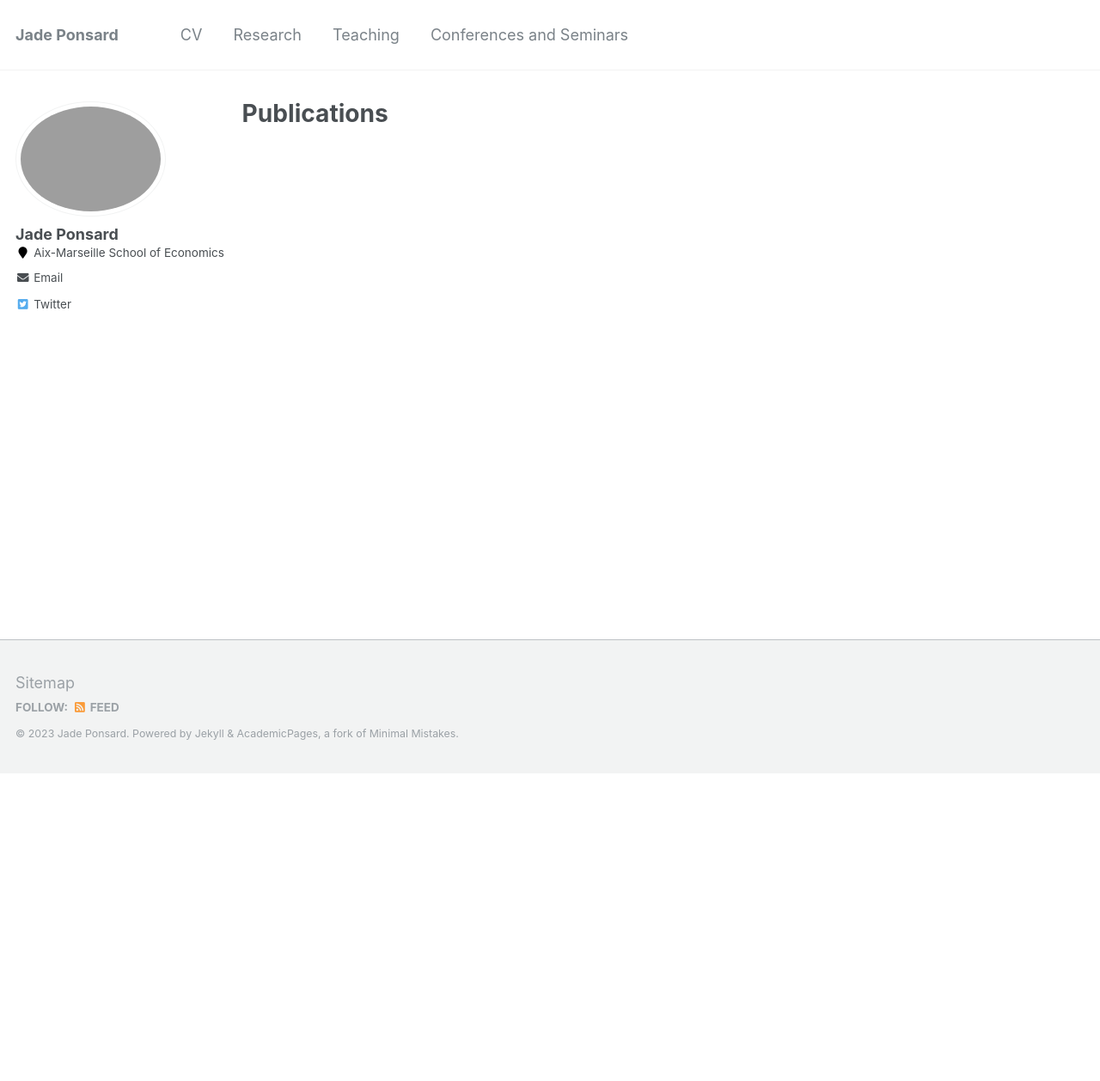
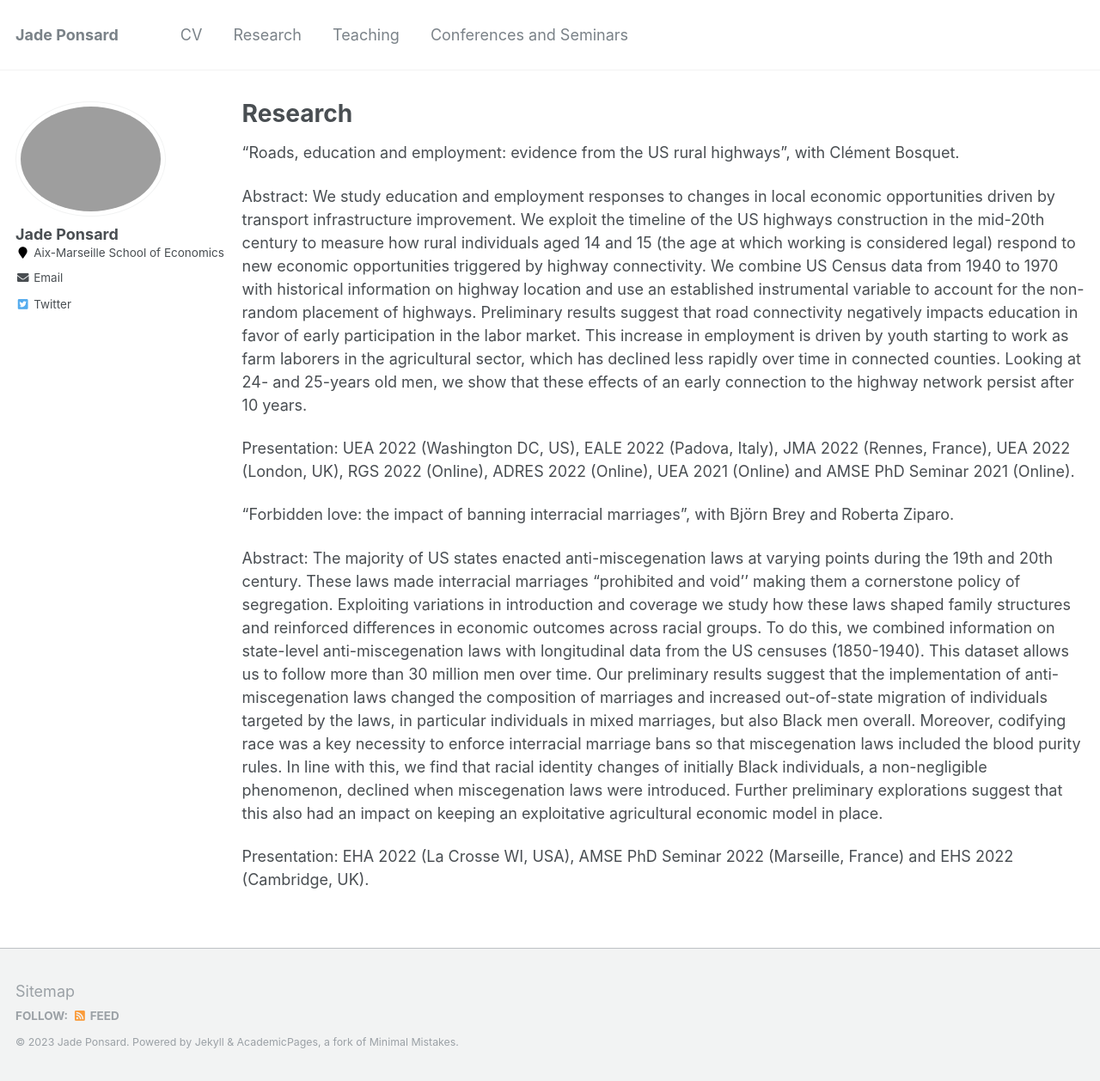
Before and after one commit to jadeponsard/jadeponsard.github.io, a Jekyll site: the page built from _pages/publications.md, in a window 1280 px wide. Shown: the whole page at 86% size. Built offline with Jekyll 4.4.1, drawn with Linux system fonts in a browser that asks for light colours; before the commit the page ends 900 px from its top, so only the background shows below that.

Commit message:
Update publications.md

```diff
--- a/_pages/publications.md
+++ b/_pages/publications.md
@@ -1,16 +1,18 @@
 ---
 layout: archive
-title: "Publications"
+title: "Research"
 permalink: /publications/
 author_profile: true
 ---
 
-{% if author.googlescholar %}
-  You can also find my articles on <u><a href="{{author.googlescholar}}">my Google Scholar profile</a>.</u>
-{% endif %}
+"Roads, education and employment: evidence from the US rural highways", with Clément Bosquet.
 
-{% include base_path %}
+Abstract: We study education and employment responses to changes in local economic opportunities driven by transport infrastructure improvement. We exploit the timeline of the US highways construction in the mid-20th century to measure how rural individuals aged 14 and 15 (the age at which working is considered legal) respond to new economic opportunities triggered by highway connectivity. We combine US Census data from 1940 to 1970 with historical information on highway location and use an established instrumental variable to account for the non-random placement of highways. Preliminary results suggest that road connectivity negatively impacts education in favor of early participation in the labor market. This increase in employment is driven by youth starting to work as farm laborers in the agricultural sector, which has declined less rapidly over time in connected counties. Looking at 24- and 25-years old men, we show that these effects of an early connection to the highway network persist after 10 years.
 
-{% for post in site.publications reversed %}
-  {% include archive-single.html %}
-{% endfor %}
+Presentation: UEA 2022 (Washington DC, US), EALE 2022 (Padova, Italy), JMA 2022 (Rennes, France), UEA 2022 (London, UK), RGS 2022 (Online),  ADRES 2022 (Online), UEA 2021 (Online) and AMSE PhD Seminar 2021  (Online).
+
+"Forbidden love: the impact of banning interracial marriages", with Björn Brey and Roberta Ziparo.
+
+Abstract: The majority of US states enacted anti-miscegenation laws at varying points during the 19th and 20th century. These laws made interracial marriages "prohibited and void'' making them a cornerstone policy of segregation. Exploiting variations in introduction and coverage we study how these laws shaped family structures and reinforced differences in economic outcomes across racial groups. To do this, we combined information on state-level anti-miscegenation laws with longitudinal data from the US censuses (1850-1940). This dataset allows us to follow more than 30 million men over time. Our preliminary results suggest that the implementation of anti-miscegenation laws changed the composition of marriages and increased out-of-state migration of individuals targeted by the laws, in particular individuals in mixed marriages, but also Black men overall. Moreover, codifying race was a key necessity to enforce interracial marriage bans so that miscegenation laws included the blood purity rules. In line with this, we find that racial identity changes of initially Black individuals, a non-negligible phenomenon, declined when miscegenation laws were introduced. Further preliminary explorations suggest that this also had an impact on keeping an exploitative agricultural economic model in place.
+
+Presentation: EHA 2022 (La Crosse WI, USA), AMSE PhD Seminar 2022 (Marseille, France) and EHS 2022  (Cambridge, UK).
```
